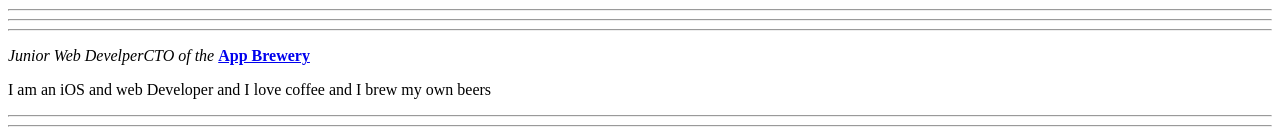
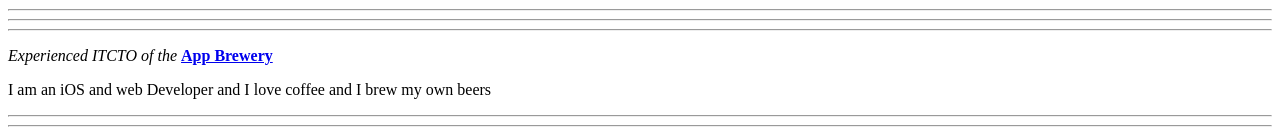
Before and after one commit to deqhoussein/cv, a plain HTML site: page index.html in a window 1280 px wide. Shown: the part 361-498 px from the top of the page. Drawn offline with Linux system fonts and the light colour scheme.

Commit message:
Add files via upload

```diff
--- a/index.html
+++ b/index.html
@@ -14,7 +14,7 @@
 <hr>
 <hr>
 <hr>
-</p><i>Junior Web Develper<em>CTO </em>of the </i><strong><a href="https://appbrewery.com/">App Brewery</a></strong></p>
+</p><i>Experienced IT<em>CTO </em>of the </i><strong><a href="https://appbrewery.com/">App Brewery</a></strong></p>
   <p>I am an iOS and web Developer and I love coffee and I brew my own beers </p>
   <hr>
   <hr>
```
